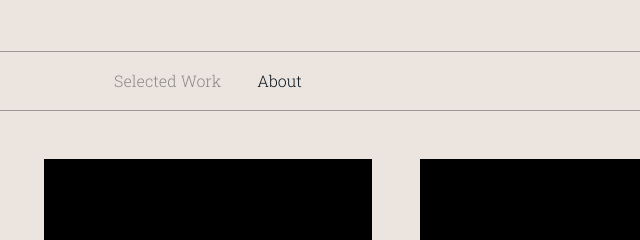
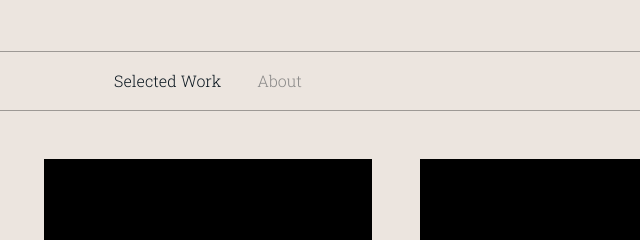
Before and after one commit to imjuoy/imjuoy.github.io, a plain HTML site: page index.html in a window 1280 px wide. Shown: the part 197-437 px from the top of the page, 432-1072 px from the left. Drawn offline with Linux system fonts and the light colour scheme.

Commit message:
Changed the current class in index.html

```diff
--- a/index.html
+++ b/index.html
@@ -35,8 +35,8 @@ Set the type and color theme here - the Pro version contains additional themes -
 	<div class="small-12 medium-12 large-12 small-centered columns">
 		<nav>
 			<ul class="inline-list-custom">
-				<li><a href="index.html" class="current">Selected Work</a></li>
-				<li><a href="about.html">About</a></li>
+				<li><a href="index.html" >Selected Work</a></li>
+				<li><a href="about.html" class="current">About</a></li>
 			</ul>
 		</nav>
 	</div>
```
Also changed, not shown: 2 other files.
